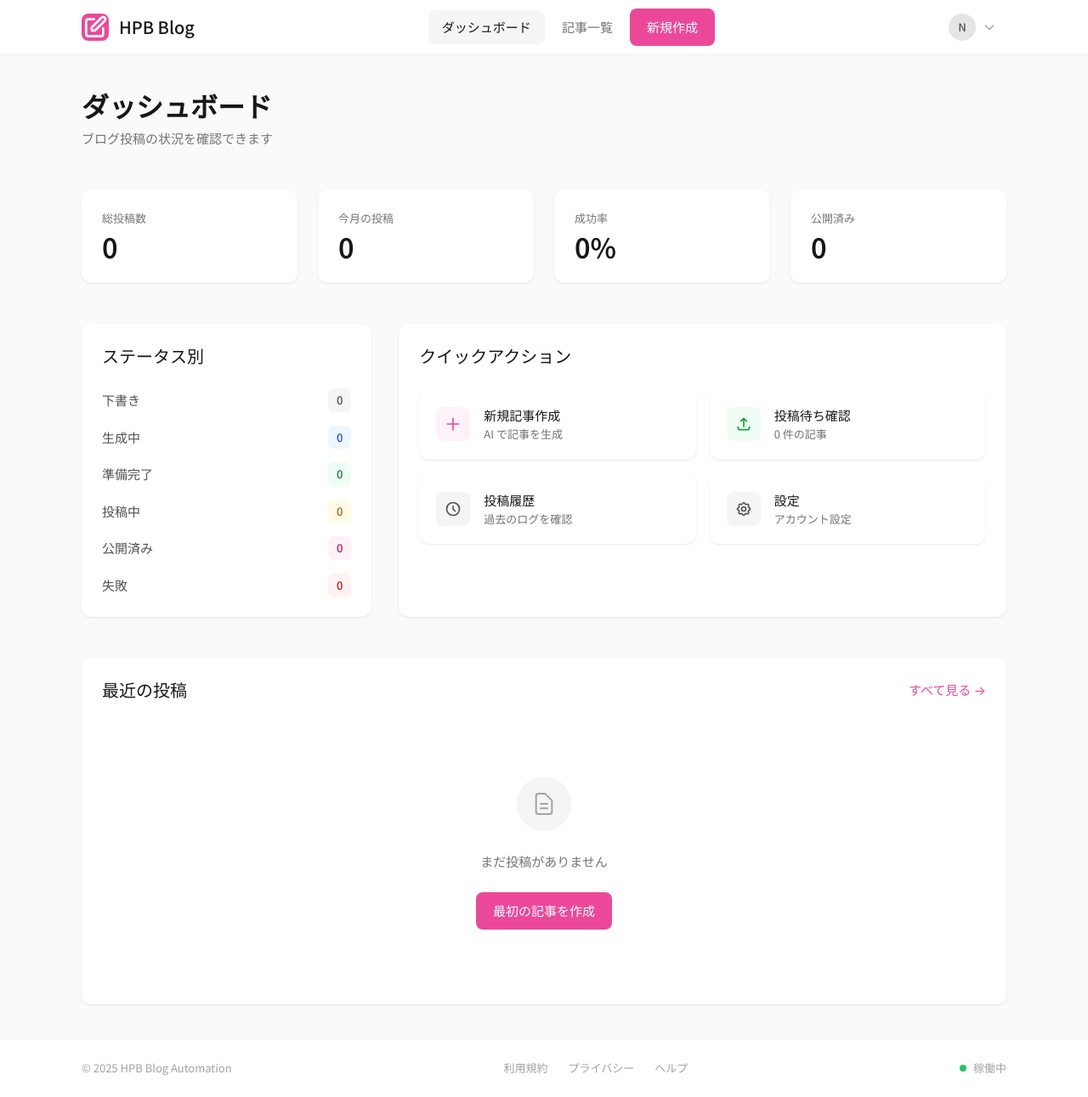
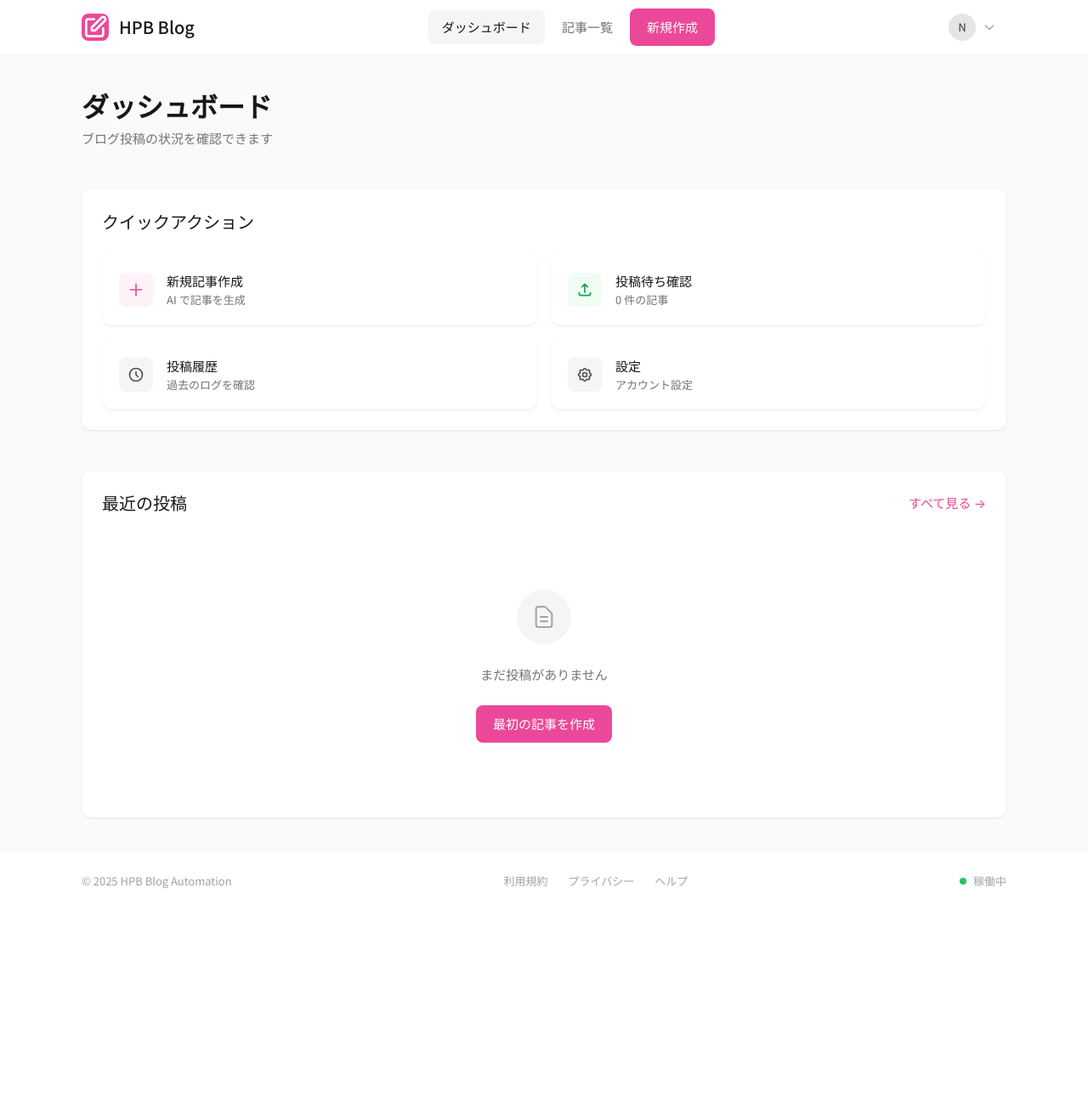
Before and after one commit to caadvisors1234/blog-automation, a Django app: page / in a window 1280 px wide. Shown: the whole page at 85% size. After the commit the page ends 1046 px from the top, so only its background shows below. Run offline with Django 5.2, Linux system fonts and the light colour scheme; the visitor is signed in with stand-in values (Sample User, id 1); data that the repository does not hold is empty; parts of the project's set-up code (start-up, migrations or seed data) failed here and were passed over.

Commit message:
Simplify dashboard by removing stats and status sections
Streamline dashboard UI to show only essential sections:
- Keep: Quick Actions and Recent Posts
- Remove: Stats Cards (total, monthly, success rate, published)
- Remove: Status Breakdown section

Changes:
- templates/dashboard.html:
  - Removed Stats Cards section (lines 14-39)
  - Removed Status Breakdown section (lines 43-72)
  - Simplified grid layout structure
  - Maintained Quick Actions as standalone section
  - Preserved Recent Posts section
  - Clean, focused dashboard design

Benefits:
- Simplified user interface
- Faster page load (less data processing needed)
- Better focus on actionable items
- Consistent spacing and margins maintained

🤖 Generated with [Claude Code](https://claude.com/claude-code)

Co-Authored-By: Claude <noreply@anthropic.com>

```diff
--- a/templates/dashboard.html
+++ b/templates/dashboard.html
@@ -11,68 +11,8 @@
         <p class="text-body text-gray-500">ブログ投稿の状況を確認できます</p>
     </header>
 
-    <!-- Stats Cards -->
-    <section id="dashboard-stats" class="grid grid-cols-2 lg:grid-cols-4 gap-6 mb-12">
-        <!-- Total Posts -->
-        <div class="card">
-            <p class="text-caption text-gray-500 mb-1">総投稿数</p>
-            <p id="total-posts" class="text-display text-gray-900">{{ total_posts }}</p>
-        </div>
-
-        <!-- Monthly Posts -->
-        <div class="card">
-            <p class="text-caption text-gray-500 mb-1">今月の投稿</p>
-            <p id="monthly-posts" class="text-display text-gray-900">{{ monthly_posts }}</p>
-        </div>
-
-        <!-- Success Rate -->
-        <div class="card">
-            <p class="text-caption text-gray-500 mb-1">成功率</p>
-            <p id="success-rate" class="text-display text-gray-900">{{ success_rate }}<span class="text-title">%</span></p>
-        </div>
-
-        <!-- Published -->
-        <div class="card">
-            <p class="text-caption text-gray-500 mb-1">公開済み</p>
-            <p id="published-posts" class="text-display text-gray-900">{{ published_posts }}</p>
-        </div>
-    </section>
-
-    <!-- Main Content Grid -->
-    <div class="grid grid-cols-1 lg:grid-cols-3 gap-8 mb-12">
-        <!-- Status Breakdown -->
-        <section class="card">
-            <h2 class="text-title text-gray-900 mb-6">ステータス別</h2>
-            <div class="space-y-4">
-                <div class="flex items-center justify-between">
-                    <span class="text-body text-gray-600">下書き</span>
-                    <span class="badge badge-draft">{{ status_counts.draft }}</span>
-                </div>
-                <div class="flex items-center justify-between">
-                    <span class="text-body text-gray-600">生成中</span>
-                    <span class="badge badge-generating">{{ status_counts.generating }}</span>
-                </div>
-                <div class="flex items-center justify-between">
-                    <span class="text-body text-gray-600">準備完了</span>
-                    <span class="badge badge-ready">{{ status_counts.ready }}</span>
-                </div>
-                <div class="flex items-center justify-between">
-                    <span class="text-body text-gray-600">投稿中</span>
-                    <span class="badge badge-publishing">{{ status_counts.publishing }}</span>
-                </div>
-                <div class="flex items-center justify-between">
-                    <span class="text-body text-gray-600">公開済み</span>
-                    <span class="badge badge-published">{{ status_counts.published }}</span>
-                </div>
-                <div class="flex items-center justify-between">
-                    <span class="text-body text-gray-600">失敗</span>
-                    <span class="badge badge-failed">{{ status_counts.failed }}</span>
-                </div>
-            </div>
-        </section>
-
-        <!-- Quick Actions -->
-        <section class="lg:col-span-2 card">
+    <!-- Quick Actions -->
+    <section class="card mb-12">
             <h2 class="text-title text-gray-900 mb-6">クイックアクション</h2>
             <div class="grid grid-cols-1 sm:grid-cols-2 gap-4">
                 <a href="{% url 'blog:post_create' %}"
@@ -136,8 +76,7 @@
                     </div>
                 </a>
             </div>
-        </section>
-    </div>
+    </section>
 
     <!-- Recent Posts -->
     <section class="card">
```
